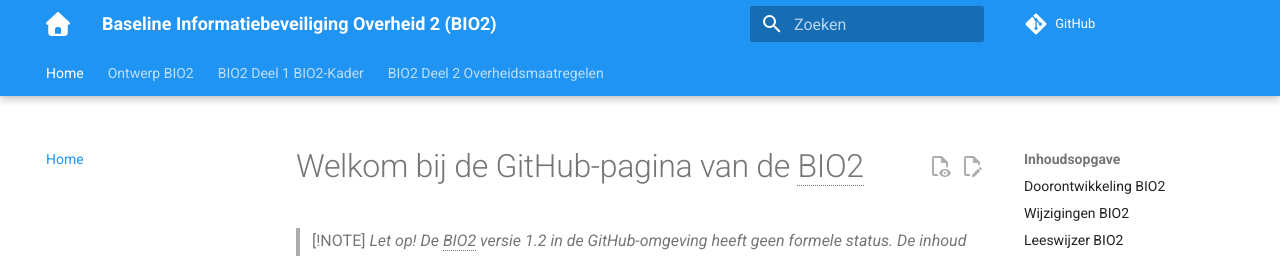
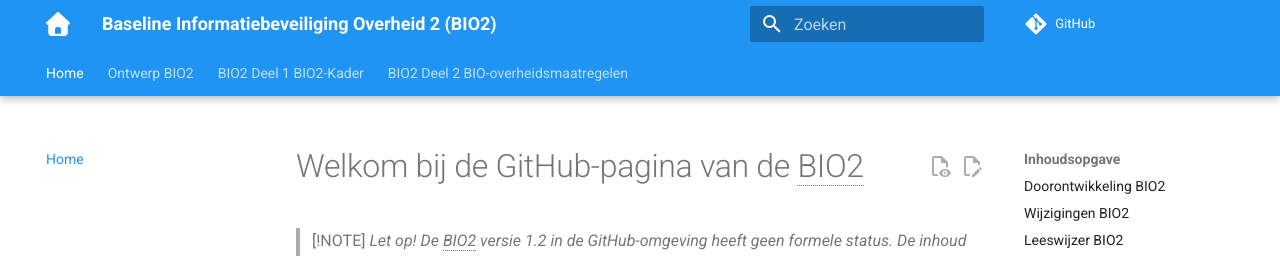
Before and after one commit to MinBZK/Baseline-Informatiebeveiliging-Overheid, an MkDocs documentation site: the page built from docs/index.md, in a window 1280 px wide. Shown: the top 256 px of the page. Built offline with MkDocs 1.6.1 and Material for MkDocs 9.7.7, drawn with Linux system fonts in a browser that asks for light colours; comment, search, counter and statistics services are not loaded.

Commit message:
Update mkdocs.yml
tekst navigatie-item aangepast.

```diff
--- a/mkdocs.yml
+++ b/mkdocs.yml
@@ -37,7 +37,7 @@ nav:
         - ontwerp/nis2enbio.md
     - BIO2 Deel 1 BIO2-Kader:
         - inleiding/index.md
-    - BIO2 Deel 2 Overheidsmaatregelen:
+    - BIO2 Deel 2 BIO-overheidsmaatregelen:
         - maatregelen/index.md
 
 # Extra opties
```
